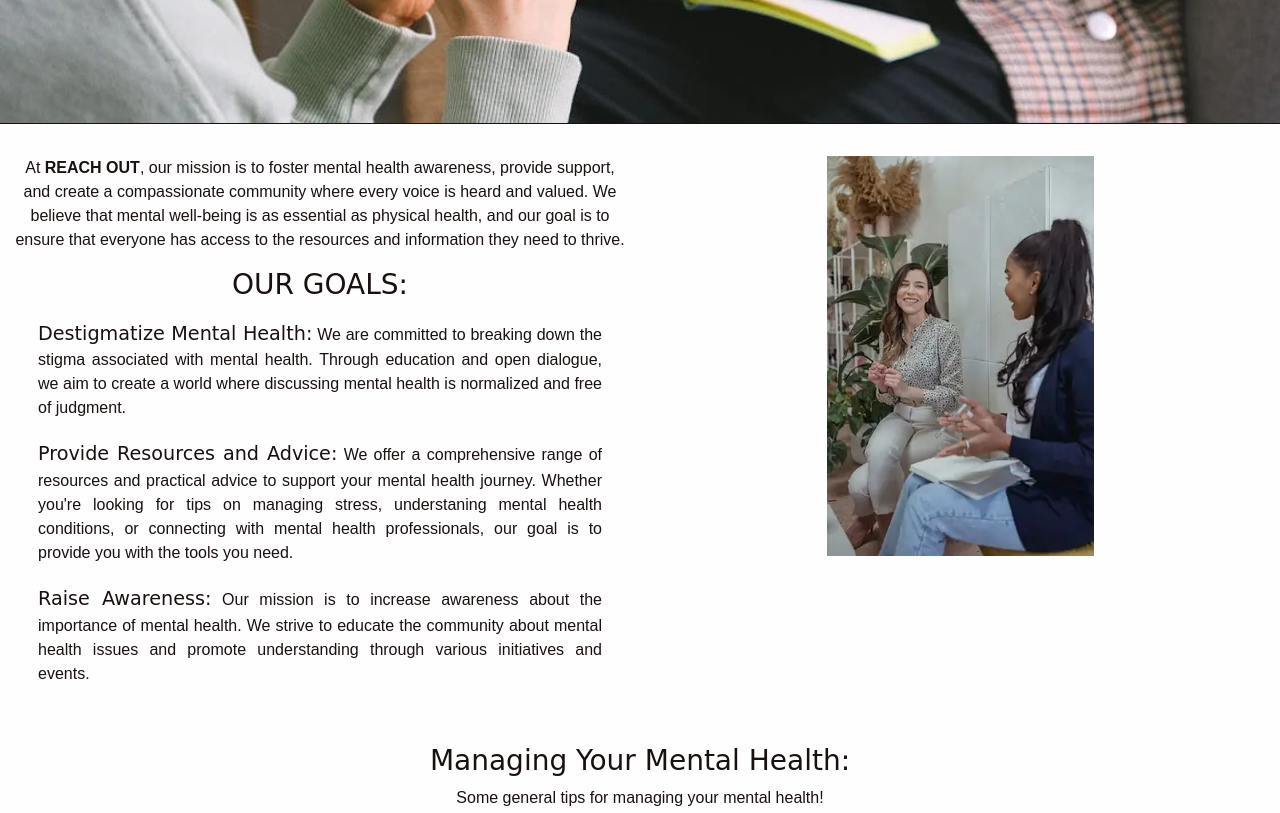
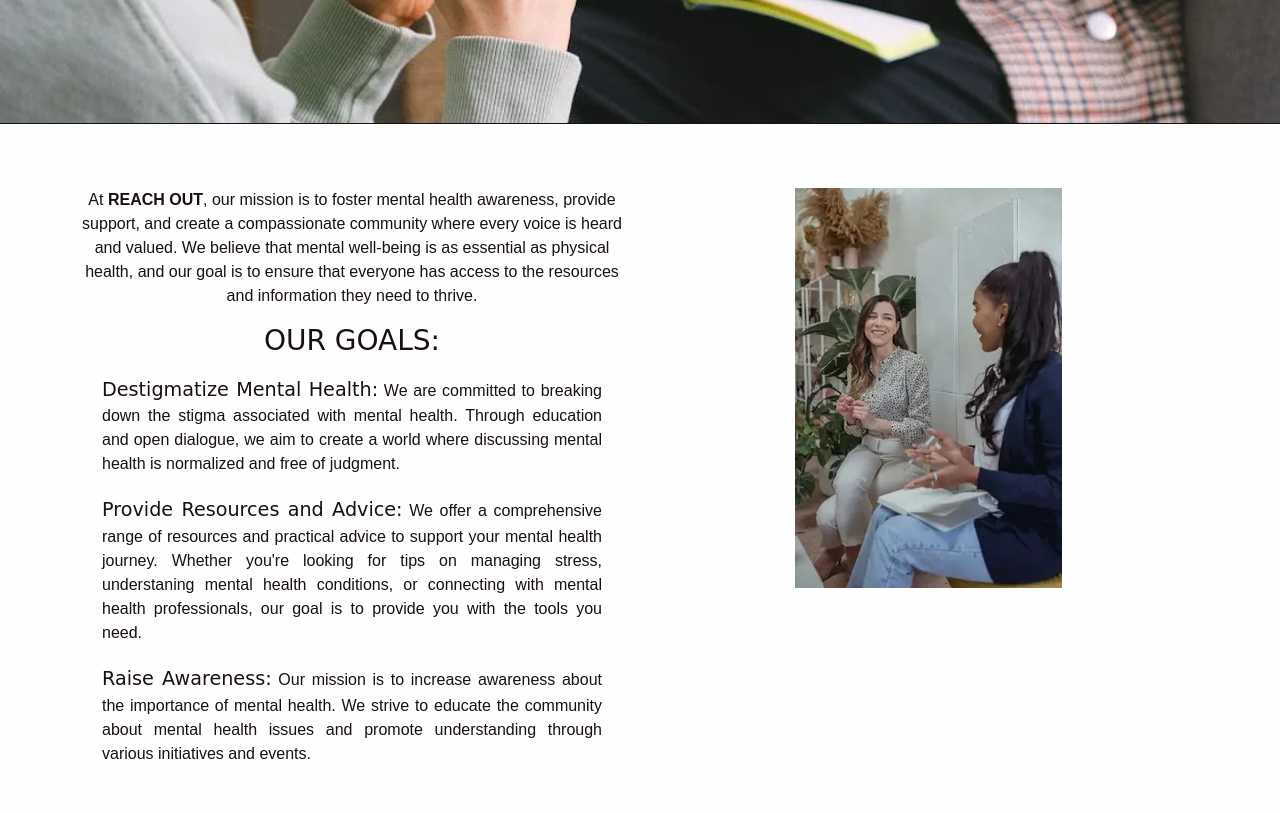
Before and after one commit to aminoacid-01/reach-out, a plain HTML site: page index.html in a window 1280 px wide. Shown: the part 460-1273 px from the top of the page. Drawn offline with nearby package versions, Linux system fonts and the light colour scheme; a web font is replaced by a local one.

Commit message:
remove temp borders and add media queiry for tablets+

```diff
--- a/assets/css/style.css
+++ b/assets/css/style.css
@@ -106,3 +106,11 @@ h2 {
     border-left: #191110 solid 1px;
     border-right: #191110 solid 1px;
 }
+
+/* media queries */
+/* tablets and up */
+@media only screen and (min-width: 768px){
+    section{
+        padding: 5%;
+    }
+}
```
Also changed, not shown: assets/images/pexels-divinetechygirl-1181715.jpg (added).
